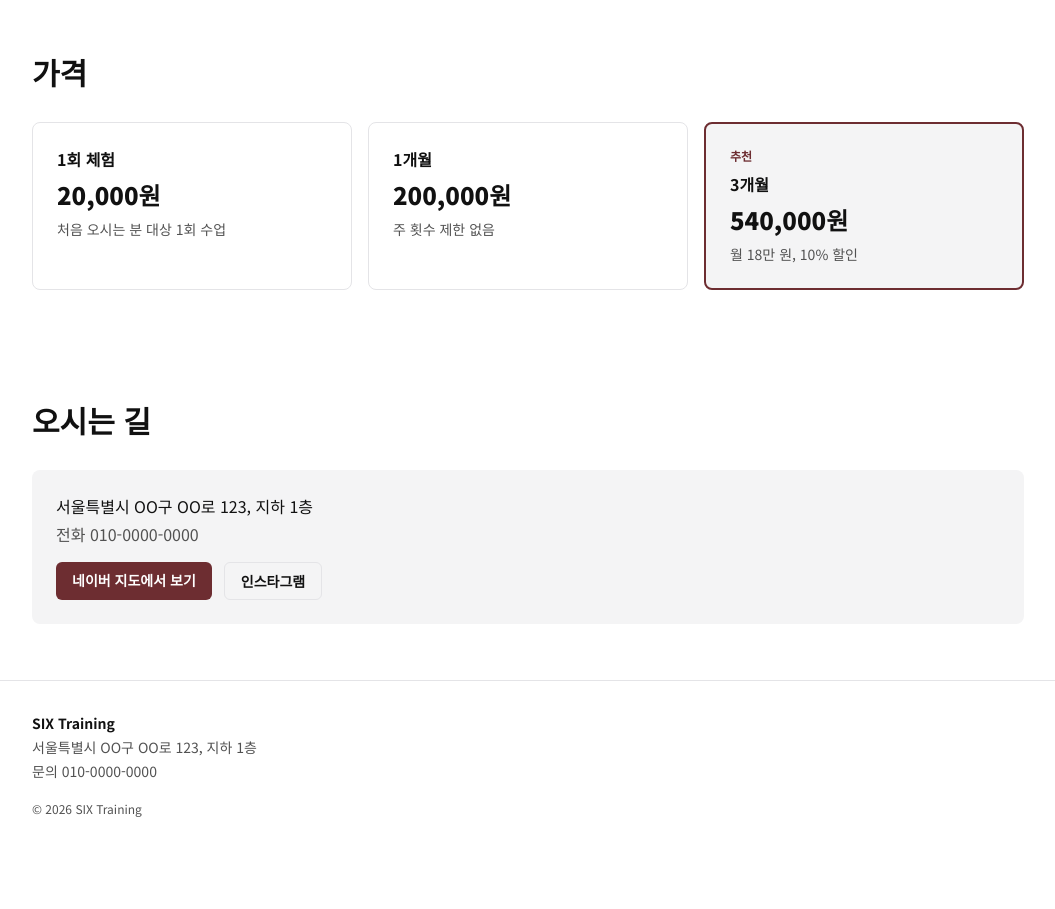
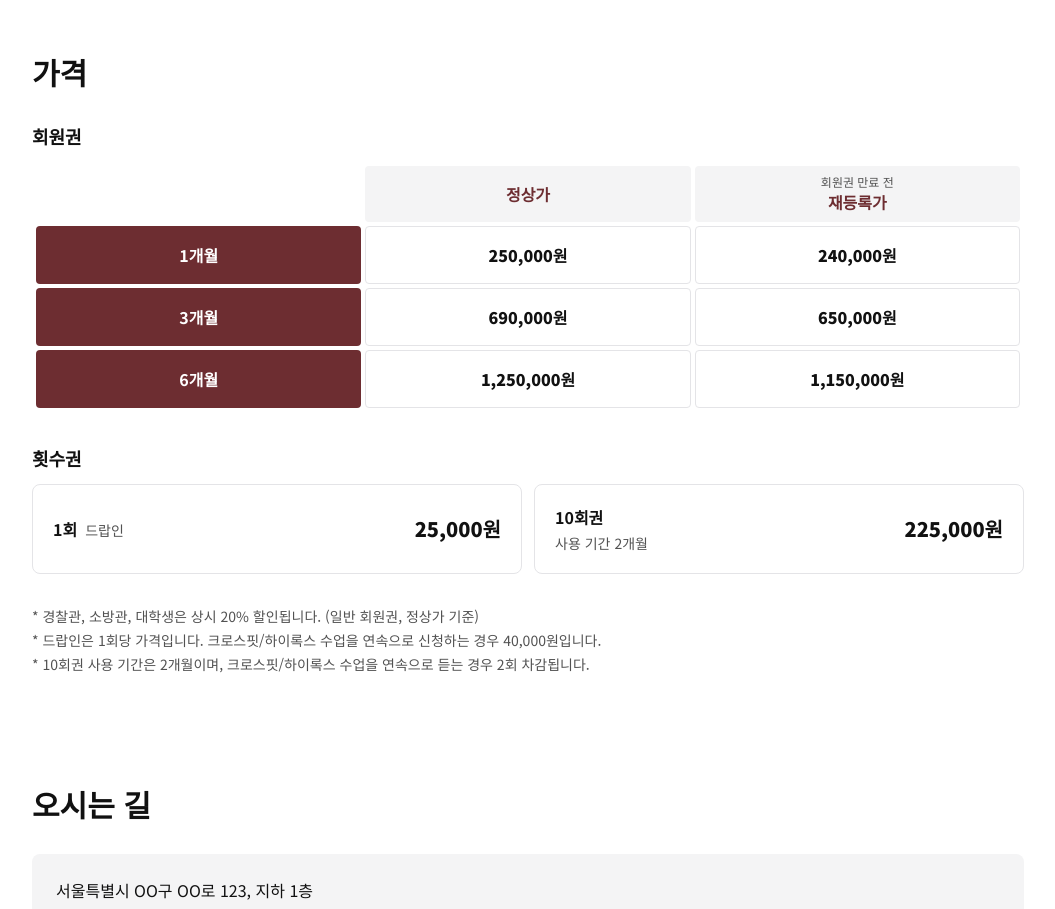
Before and after one commit to wayneboney/six-training, a Next.js app: page /about in a window 1280 px wide. Shown: the part 2300-3209 px from the top of the page, without its empty margins (112-1167 px from the left). Before the commit the page ends 3149 px from the top, so only its background shows below. Built offline with nearby package versions, Linux system fonts and the light colour scheme.

Commit message:
실제 가격표 반영 (회원권 정상가/재등록가, 드랍인, 10회권, 할인 안내)
Co-Authored-By: Claude Opus 5.5 <noreply@anthropic.com>
Claude-Session: https://claude.ai/code/session_01XDoEdZsVwvK3gPqPBEVGDa

```diff
--- a/src/app/about/page.tsx
+++ b/src/app/about/page.tsx
@@ -1,7 +1,8 @@
 import type { Metadata } from "next";
+import PriceList from "@/components/PriceList";
 import Section from "@/components/Section";
 import Timetable from "@/components/timetable/Timetable";
-import { gym, formatPrice, mapSearchUrl } from "@/data/gym";
+import { gym, mapSearchUrl } from "@/data/gym";
 
 // 탭 제목이 layout.tsx의 template 규칙에 따라 "체육관 소개 | SIX Training"이 됩니다.
 export const metadata: Metadata = {
@@ -70,22 +71,7 @@ export default function AboutPage() {
       </Section>
 
       <Section title="가격">
-        <div className="grid gap-4 sm:grid-cols-3">
-          {gym.pricing.map((plan) => (
-            <div
-              key={plan.name}
-              // 추천 상품(highlight)이면 빨간 테두리, 아니면 기본 테두리
-              className={`rounded-lg p-6 ${
-                plan.highlight ? "border-2 border-accent bg-surface" : "border border-line"
-              }`}
-            >
-              {plan.highlight && <p className="mb-2 text-xs font-bold text-accent">추천</p>}
-              <h3 className="font-bold">{plan.name}</h3>
-              <p className="mt-2 text-2xl font-black">{formatPrice(plan.price)}</p>
-              <p className="mt-2 text-sm text-muted">{plan.description}</p>
-            </div>
-          ))}
-        </div>
+        <PriceList />
       </Section>
 
       <Section title="오시는 길">
--- /dev/null
+++ b/src/components/PriceList.tsx
@@ -0,0 +1,72 @@
+import { formatPrice, membershipPlans, pricingNotes, ticketPlans } from "@/data/pricing";
+
+// PriceList = 회원권 표 + 횟수권 + 안내 문구
+export default function PriceList() {
+  return (
+    <div className="space-y-8">
+      {/* 회원권: 기간 / 정상가 / 재등록가 3열 표. 3열이라 휴대폰에서도 그대로 보입니다. */}
+      <div>
+        <h3 className="mb-3 text-lg font-bold">회원권</h3>
+        <table className="w-full table-fixed border-separate border-spacing-1 text-center">
+          <thead>
+            <tr>
+              <th className="w-1/3" />
+              <th className="rounded bg-surface py-3 font-bold text-accent">정상가</th>
+              <th className="rounded bg-surface py-2 font-bold text-accent">
+                {/* block = 줄바꿈해서 작은 안내 문구를 위에 표시 */}
+                <span className="block text-xs font-normal text-muted">회원권 만료 전</span>
+                재등록가
+              </th>
+            </tr>
+          </thead>
+          <tbody>
+            {membershipPlans.map((plan) => (
+              <tr key={plan.name}>
+                <th className="rounded bg-accent py-4 font-bold text-white">{plan.name}</th>
+                <td className="rounded border border-line py-4 font-black">
+                  {formatPrice(plan.regularPrice)}
+                </td>
+                <td className="rounded border border-line py-4 font-black">
+                  {formatPrice(plan.renewalPrice)}
+                </td>
+              </tr>
+            ))}
+          </tbody>
+        </table>
+      </div>
+
+      {/* 횟수권 */}
+      <div>
+        <h3 className="mb-3 text-lg font-bold">횟수권</h3>
+        <div className="grid gap-3 sm:grid-cols-2">
+          {ticketPlans.map((plan) => (
+            <div
+              key={plan.name}
+              className="flex items-center justify-between rounded-lg border border-line p-5"
+            >
+              <div>
+                <p className="font-bold">
+                  {plan.name}
+                  {/* subLabel이 있을 때만 표시 (예: 드랍인) */}
+                  {plan.subLabel && (
+                    <span className="ml-2 text-sm font-normal text-muted">{plan.subLabel}</span>
+                  )}
+                </p>
+                {plan.validity && (
+                  <p className="mt-1 text-sm text-muted">사용 기간 {plan.validity}</p>
+                )}
+              </div>
+              <p className="text-xl font-black">{formatPrice(plan.price)}</p>
+            </div>
+          ))}
+        </div>
+      </div>
+
+      <ul className="space-y-1 text-sm text-muted">
+        {pricingNotes.map((note) => (
+          <li key={note}>* {note}</li>
+        ))}
+      </ul>
+    </div>
+  );
+}
--- a/src/data/gym.ts
+++ b/src/data/gym.ts
@@ -14,13 +14,6 @@ export type Coach = {
   role: string;
   certifications: string[]; // string[] = 문자열 배열 (Java의 List<String>)
   bio: string;
-};
-
-export type PricePlan = {
-  name: string;
-  price: number; // 원 단위 정수. 화면에 보여줄 때 formatPrice로 "200,000원" 형태로 바꿉니다.
-  description: string;
-  highlight?: boolean; // ? = 생략 가능 (Java의 null 허용 필드). true면 추천 상품으로 강조
 };
 
 export const gym = {
@@ -70,13 +63,7 @@ export const gym = {
     },
   ] satisfies Coach[],
 
-  // 수업 시간표는 양이 많아서 src/data/timetable.ts로 분리했습니다.
-
-  pricing: [
-    { name: "1회 체험", price: 20000, description: "처음 오시는 분 대상 1회 수업" },
-    { name: "1개월", price: 200000, description: "주 횟수 제한 없음" },
-    { name: "3개월", price: 540000, description: "월 18만 원, 10% 할인", highlight: true },
-  ] satisfies PricePlan[],
+  // 수업 시간표는 src/data/timetable.ts, 가격표는 src/data/pricing.ts로 분리했습니다.
 
   contact: {
     phone: "010-0000-0000",
@@ -86,11 +73,6 @@ export const gym = {
   },
 };
 
-// 가격을 "200,000원" 형태로 바꿉니다. (Java의 DecimalFormat("#,###")과 같은 역할)
-export function formatPrice(price: number): string {
-  return `${price.toLocaleString("ko-KR")}원`;
-}
-
 // 지도 API 키 없이 쓸 수 있도록 네이버 지도 검색 링크를 만듭니다.
 // 주소에 한글과 공백이 있어서 encodeURIComponent로 URL 인코딩해야 합니다. (Java의 URLEncoder.encode)
 export function mapSearchUrl(address: string): string {
--- /dev/null
+++ b/src/data/pricing.ts
@@ -0,0 +1,38 @@
+// 가격표 데이터. 가격이 바뀌면 이 파일만 고치면 됩니다.
+
+// 기간 회원권 (정상가 / 회원권 만료 전 재등록가)
+export type MembershipPlan = {
+  name: string;
+  regularPrice: number; // 원 단위 정수
+  renewalPrice: number; // 회원권이 끝나기 전에 재등록할 때 가격
+};
+
+// 횟수권
+export type TicketPlan = {
+  name: string;
+  subLabel?: string; // 예: "드랍인"
+  price: number;
+  validity?: string; // 사용 기간. 예: "2개월"
+};
+
+export const membershipPlans: MembershipPlan[] = [
+  { name: "1개월", regularPrice: 250000, renewalPrice: 240000 },
+  { name: "3개월", regularPrice: 690000, renewalPrice: 650000 },
+  { name: "6개월", regularPrice: 1250000, renewalPrice: 1150000 },
+];
+
+export const ticketPlans: TicketPlan[] = [
+  { name: "1회", subLabel: "드랍인", price: 25000 },
+  { name: "10회권", price: 225000, validity: "2개월" },
+];
+
+export const pricingNotes = [
+  "경찰관, 소방관, 대학생은 상시 20% 할인됩니다. (일반 회원권, 정상가 기준)",
+  "드랍인은 1회당 가격입니다. 크로스핏/하이록스 수업을 연속으로 신청하는 경우 40,000원입니다.",
+  "10회권 사용 기간은 2개월이며, 크로스핏/하이록스 수업을 연속으로 듣는 경우 2회 차감됩니다.",
+];
+
+// 가격을 "250,000원" 형태로 바꿉니다. (Java의 DecimalFormat("#,###")과 같은 역할)
+export function formatPrice(price: number): string {
+  return `${price.toLocaleString("ko-KR")}원`;
+}
```
